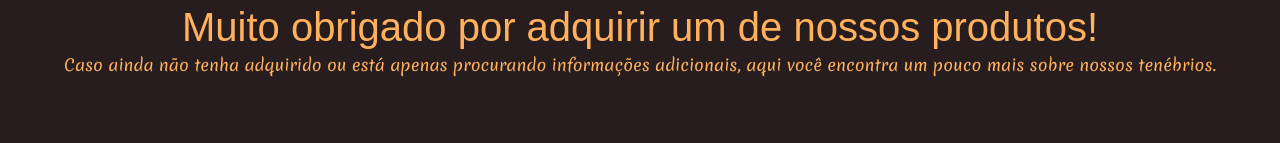
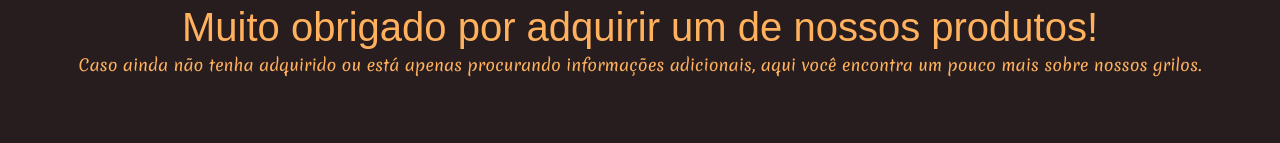
Before and after one commit to buck-lobo/grilo-negro, a plain HTML site: page index.html in a window 1280 px wide. Shown: the part 147-290 px from the top of the page. Drawn offline with Linux system fonts and the light colour scheme; a web font is replaced by a local one.

Commit message:
Corrigido erro em texto que dizia '...um pouco mais sobre nossos tenébrios' para '...nossos grilos'

```diff
--- a/index.html
+++ b/index.html
@@ -19,7 +19,7 @@
     </div>
     <div class="agradecimento">
         <p class="fs-25 justify">Muito obrigado por adquirir um de nossos produtos!</p>
-        <p class="merienda fs-1">Caso ainda não tenha adquirido ou está apenas procurando informações adicionais, aqui você encontra um pouco mais sobre nossos tenébrios.</p>
+        <p class="merienda fs-1">Caso ainda não tenha adquirido ou está apenas procurando informações adicionais, aqui você encontra um pouco mais sobre nossos grilos.</p>
     </div>
     <div class="grilo">
         <h2 class="titulo logo-effect">
```
